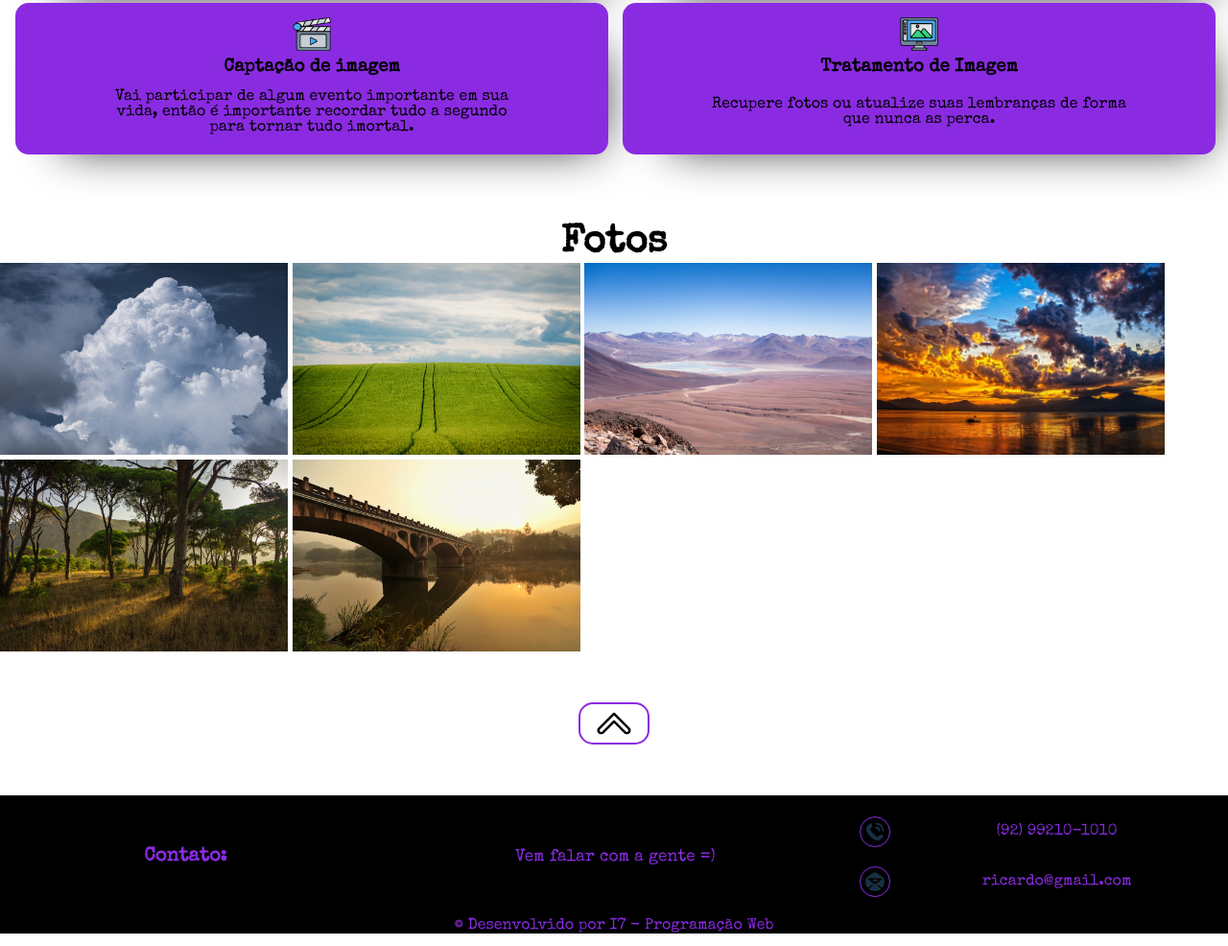
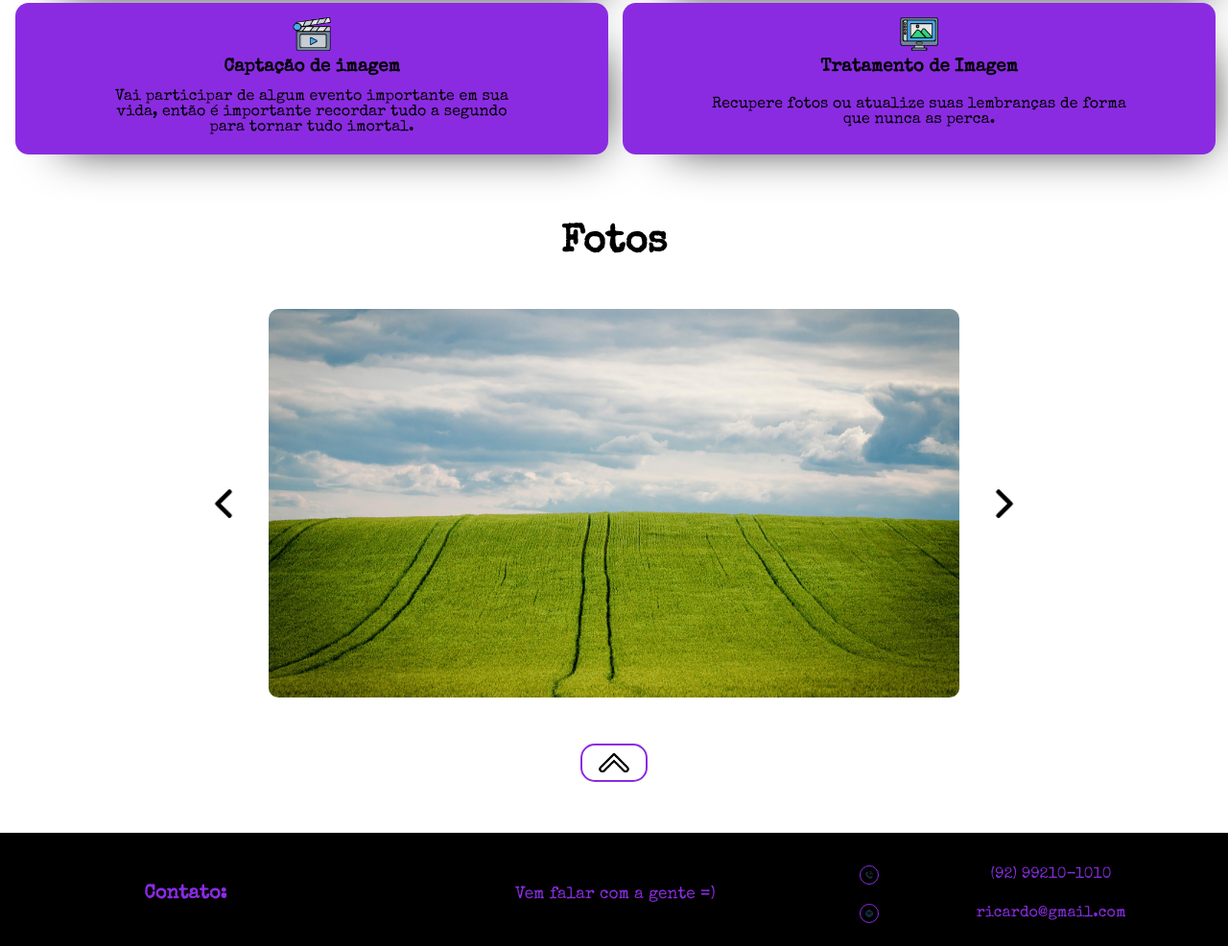
Before and after one commit to AntonyGuzma/avaliacao, a plain HTML site: page index.html in a window 1280 px wide. Shown: the part 1021-2007 px from the top of the page at 96% size. Drawn offline with nearby package versions, Linux system fonts and the light colour scheme.

Commit message:
carrossel de imagens tablet e desktop

```diff
--- a/css/tablet.css
+++ b/css/tablet.css
@@ -130,7 +130,7 @@ nav ul li a:hover{
 
 /*Serviços*/
 body h2{
-    font-size: 30pt;
+    font-size: 20pt;
     text-align: center;
     padding-top: 3rem;
     margin-top: 15px;
@@ -179,6 +179,66 @@ body h2{
 /*Serviços*/
 
 /*Fotos*/
+* {
+    margin: 0;
+    padding: 0;
+    box-sizing: border-box;
+  }
+
+  .container-slider {
+    display: flex;
+    width: 100%;
+    min-height:50vh;
+    align-items: center;
+    justify-content: center;
+    padding-top: 3rem;
+  }
+
+  .container-images {
+    position: relative;
+    display: flex;
+    align-items: center;
+    justify-content: center;
+    width: 500px;
+    height: 405px;
+    overflow: hidden;
+    border-radius: 10px;
+    margin: 2rem;
+  }
+
+  .slider {
+    opacity: 0;
+    transition: opacity .2s;
+    position: absolute;
+    width: 100%;
+    border-radius: 10px;
+  }
+
+  .on {
+    opacity: 1;
+  }
+
+  #prev-button, #next-button {
+    width: 30px;
+    height: 30px;
+    border: none;
+    background-color: transparent;
+    cursor: pointer;
+  }
+
+  #prev-button img, #next-button img {
+    width: 100%;
+    height: 100%;
+  }
+
+  #prev-button {
+    margin-left: 10px;
+    transform: rotate(180deg);
+  }
+
+  #next-button{
+    margin-right: 10px;
+  }
 /*Fotos*/
 
 /*Voltar*/
@@ -189,7 +249,7 @@ body h2{
 }
 
 .voltar img {
-    width: 30px;
+    width: 60px;
     height: 30px;
     border: 2px solid #8a2be2;
     padding: 0px 15px 0px 15px;
--- a/index.html
+++ b/index.html
@@ -8,7 +8,6 @@
     <link rel="stylesheet" href="https://fonts.googleapis.com/css2?family=Special+Elite&displau=swap">
 
     <link rel="stylesheet" href="https://unpkg.com/aos@next/dist/aos.css">
-
     <link rel="stylesheet" media="(min-width: 480px) and (max-width: 800px)" href="css/tablet.css">
     <link rel="stylesheet" media="screen" href="css/padrao.css" />
     <link rel="stylesheet" href="style.css">
@@ -65,18 +64,21 @@
         </div>
     </section>
 
-
-    <section id="fotos" data-aos="fade-up">
-        <h2>Fotos</h2>
-        <img class="foto" src="img/ceu.jpg" alt="ceu">
-        <img class="foto" src="img/grama.jpg" alt="grama">
-        <img class="foto" src="img/montanha.jpg" alt="montanha">
-        <img class="foto" src="img/mar.jpg" alt="mar">
-        <img class="foto" src="img/arvores.jpg" alt="arvores">
-        <img class="foto" src="img/ponte.jpg" alt="ponte">
+    <h2>Fotos</h2>
+    <section id="fotos" class="container-slider" data-aos="fade-up">
+        <button id="prev-button"><img src="img/arrow.png" alt="prev-button"></button>
+        <div class="container-images">
+          <img src="img/grama.jpg" alt="grama" class="slider on">
+          <img src="img/ceu.jpg" alt="ceu" class="slider">
+          <img src="img/arvores.jpg" alt="arvore" class="slider">
+          <img src="img/mar.jpg" alt="mar" class="slider">
+          <img src="img/montanha.jpg" alt="montanha" class="slider">
+          <img src="img/ponte.jpg" alt="montanha" class="slider">
+        </div>
+        <button id="next-button"><img src="img/arrow.png" alt="next-button"></button>
     </section>
 
-    <div class="btn-voltar" data-aos="fade-up">
+    <div class="btn-voltar imgvoltar" data-aos="fade-up">
         <a class="voltar" href="#topo"><img src="img/topo.png" alt="voltar"></a>
     </div>
 
@@ -105,6 +107,8 @@
     </footer>
 
     <script src="https://unpkg.com/aos@next/dist/aos.js"></script>
+    <script src="js/script.js"></script>
+
     <script>
         AOS.init();
     </script>
--- /dev/null
+++ b/js/script.js
@@ -0,0 +1,45 @@
+const slider = document.querySelectorAll('.slider');
+const btnPrev = document.getElementById('prev-button');
+const btnNext = document.getElementById('next-button');
+
+let currentSlide = 0;
+
+//esconde o slide
+function hideSlider() {
+  slider.forEach(item => item.classList.remove('on'))
+}
+
+//mostra o slide
+function showSlider() {
+  slider[currentSlide].classList.add('on')
+}
+
+function nextSlider() {
+  hideSlider()
+  if(currentSlide === slider.length -1) {
+    currentSlide = 0
+  } else {
+    currentSlide++
+  }
+  showSlider()
+}
+
+function prevSlider() {
+  hideSlider()
+  if(currentSlide === 0) {
+    currentSlide = slider.length -1
+  } else {
+    currentSlide--
+  }
+  showSlider()
+}
+
+btnNext.addEventListener('click', nextSlider)
+btnPrev.addEventListener('click', prevSlider)
+
+
+console.log(slider)
+
+
+currentSlide = currentSlide + 1
+currentSlide = currentSlide - 1
--- a/style.css
+++ b/style.css
@@ -10,10 +10,7 @@ body{
     height: 100%;
 }
 
-img{
-    height: 100px;
-    width: 100px;
-}
+
 
 /*Para desktops*/
 @media (min-width: 800px) {
@@ -139,6 +136,66 @@ div.menu-btn{
 }
 /*sobre*/
 
+/*fotos*/
+* {
+    margin: 0;
+    padding: 0;
+    box-sizing: border-box;
+  }
+
+  .container-slider {
+    display: flex;
+    width: 100%;
+    min-height:50vh;
+    align-items: center;
+    justify-content: center;
+    gap: 2rem;
+    padding-top: 3rem;
+  }
+
+  .container-images {
+    position: relative;
+    display: flex;
+    align-items: center;
+    justify-content: center;
+    width: 720px;
+    height: 405px;
+    overflow: hidden;
+    border-radius: 10px;
+    padding: 2rem;
+  }
+
+  .slider {
+    opacity: 0;
+    transition: opacity .2s;
+    position: absolute;
+    width: 100%;
+    border-radius: 10px;
+  }
+
+  .on {
+    opacity: 1;
+  }
+
+  #prev-button, #next-button {
+    width: 30px;
+    height: 30px;
+    border: none;
+    background-color: transparent;
+    cursor: pointer;
+  }
+
+  #prev-button img, #next-button img {
+    width: 100%;
+    height: 100%;
+  }
+
+  #prev-button {
+    transform: rotate(180deg);
+  }
+
+/*fotos*/
+
 /*Serviços*/
 
 body h2{
@@ -201,8 +258,8 @@ img.foto{
 }
 
 .voltar img {
-    width: 40px;
-    height: 40px;
+    width: 70px;
+    height:40px;
     border: 2px solid #8a2be2;
     padding: 0px 15px 0px 15px;
     border-radius: 15px;
```
Also changed, not shown: img/arrow.png (added), img/thumb.png (added), img/thumbKurumi.png (added).
